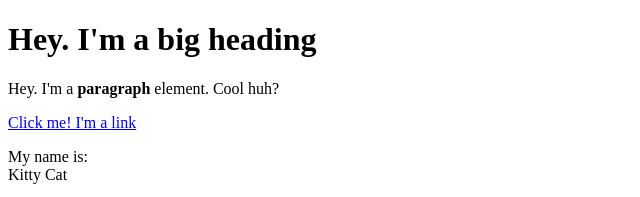
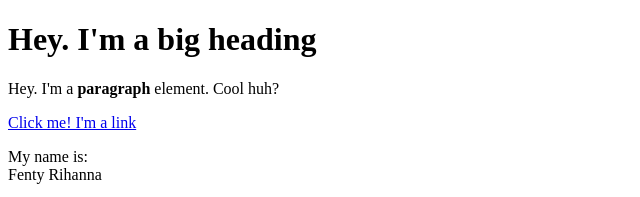
Before and after one commit to arungasandie/cartoon-hero, a plain HTML site: page hey.html in a window 1280 px wide. Shown: the top 197 px of the page, 0-640 px from the left. Drawn offline with Linux system fonts and the light colour scheme.

Commit message:
fenty rihanna

```diff
--- a/hey.html
+++ b/hey.html
@@ -12,7 +12,7 @@
     <!--this is a link using anchor, target opens in a new tab, title shows text when mouse hovers-->
 <p>
     My name is:<br>
-    Kitty Cat
+    Fenty Rihanna
 </p>
     <img src="https://st2.depositphotos.com/1814084/6836/i/600/depositphotos_68367827-stock-photo-rihanna.jpg">
     <!--has no closing tab since we can't add text to an image!! Must use copyright free images -->
```
